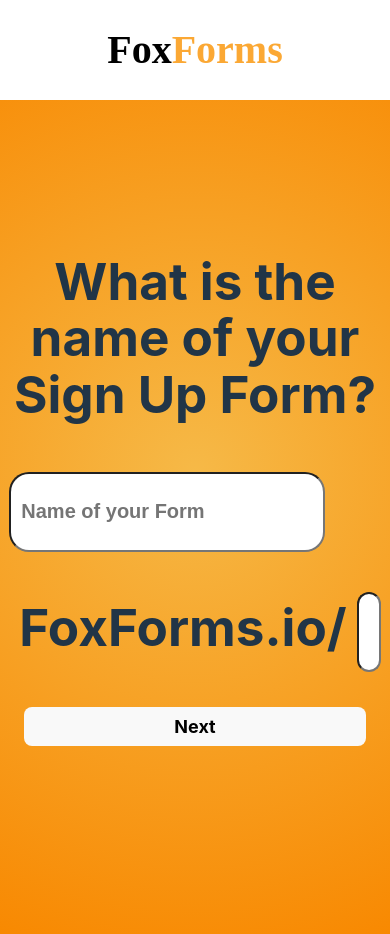
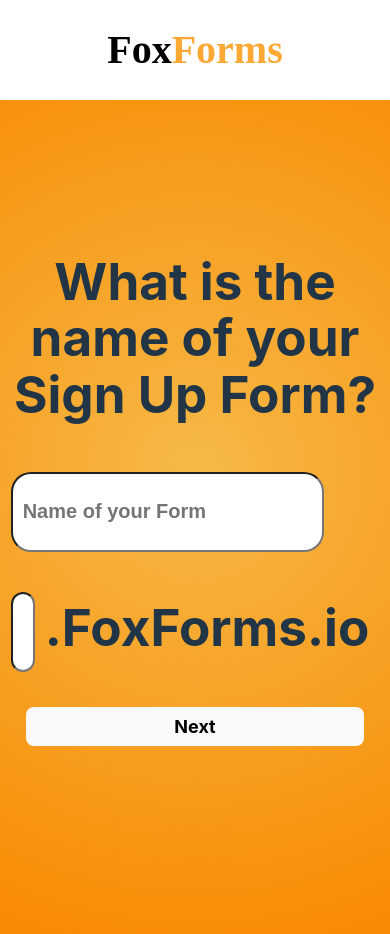
Before and after one commit to BonJenn/foxforms, a React (Vite) app: page / in a window 390 px wide. Shown: the top 934 px of the page. Built offline with nearby package versions, Linux system fonts and the light colour scheme; a web font is replaced by a local one.

Commit message:
DomainRow turns to column on mobile

```diff
--- a/client/pages/Home/components/01-BasicInfoForm/BasicInfoForm.module.css
+++ b/client/pages/Home/components/01-BasicInfoForm/BasicInfoForm.module.css
@@ -99,6 +99,11 @@
         padding: 10px; /* Reduced padding */
         font-size: 20px; /* Reduced font size */
     }
+
+    .domainRow {
+        display: flex;
+        flex-direction: column;
+    }
 }
 
 @media (max-width: 480px) { /* iPhone */
@@ -122,4 +127,9 @@
         padding: 8px; /* Further reduced padding */
         font-size: 18px; /* Further reduced font size */
     }
+
+    .domainRow {
+        display: flex;
+        flex-direction: column;
+    }
 }
--- a/client/pages/Home/components/01-BasicInfoForm/index.jsx
+++ b/client/pages/Home/components/01-BasicInfoForm/index.jsx
@@ -52,8 +52,8 @@
                     <input type="text" id="formName" name="formName" required onChange={handleChange} value={formName} placeholder="Name of your Form" />
                     <div className={styles.customDomain}>
                         <div className={styles.domainRow}> {/* New wrapper div for horizontal layout */}
-                            <h1>FoxForms.io/</h1>
                             <input type="text" id="customDomain" name="customDomain" required onChange={handleChange} value={customDomain} placeholder="Food-Truck-Fridays" />
+                            <h1>.FoxForms.io</h1>
                         </div>
                         {errorMessage && errorMessage.includes('Custom domain') && <div className={styles.error}>{errorMessage}</div>}
                     </div>
```
